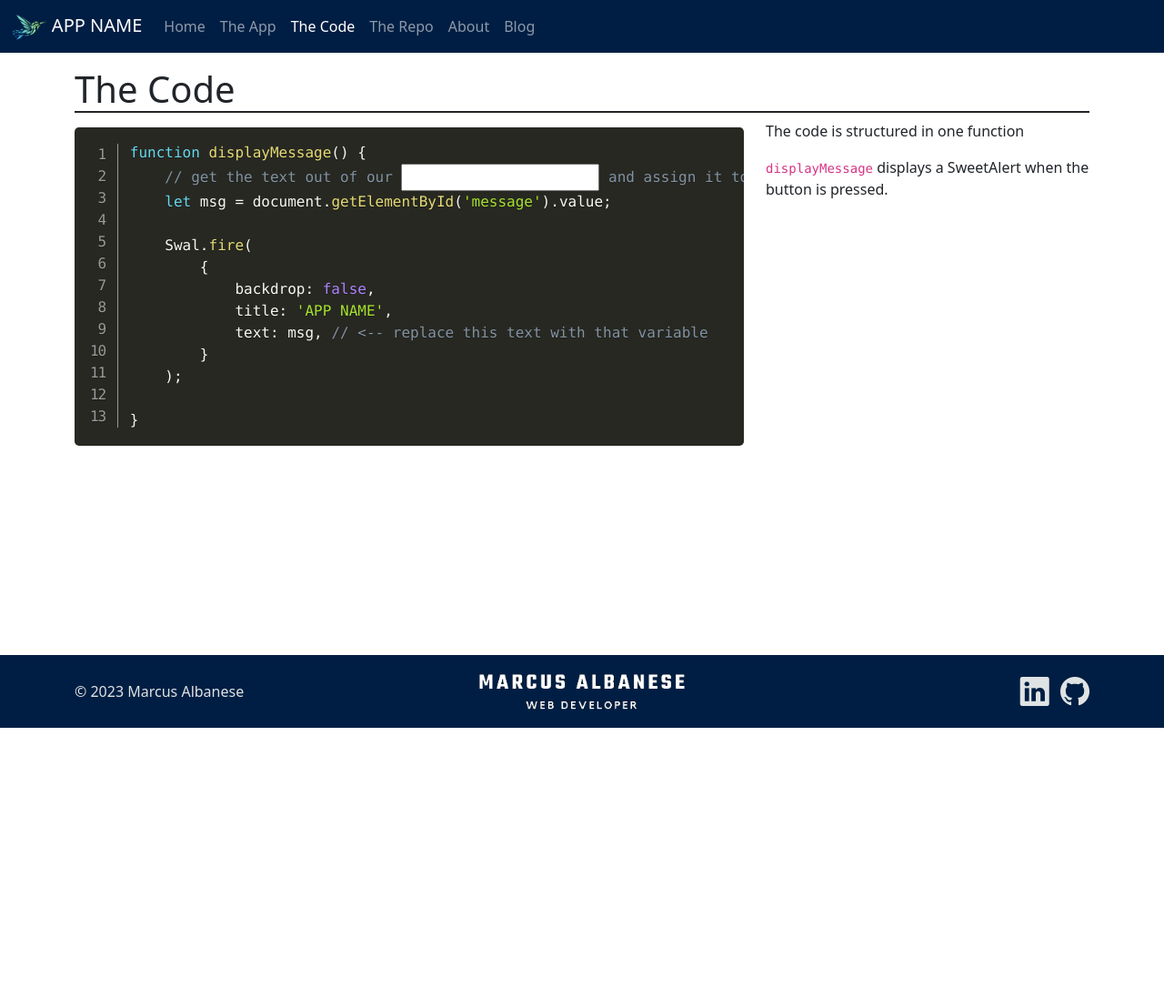
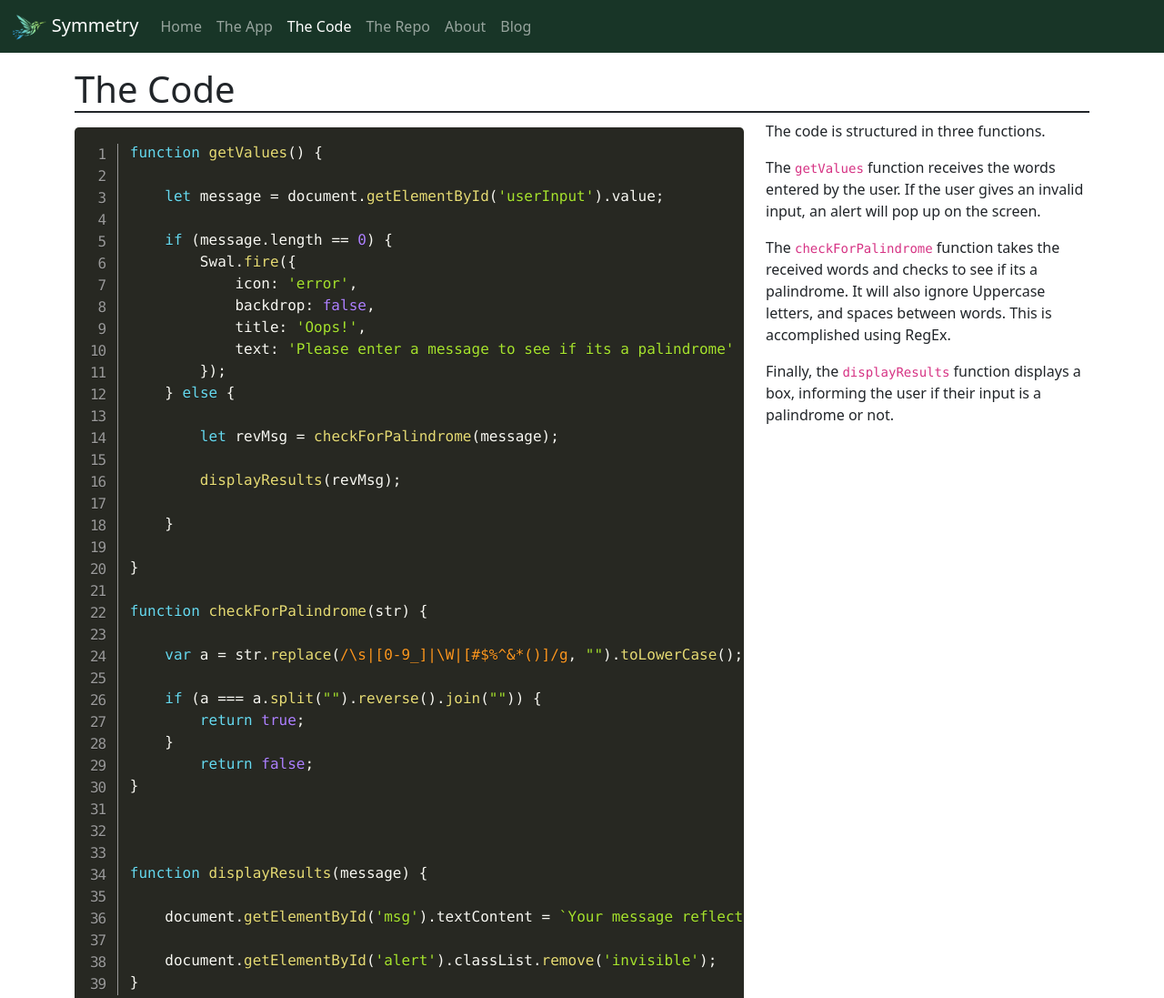
Before and after one commit to Maroswen/Tacocat, a plain HTML site: page code.html in a window 1280 px wide. Shown: the top 1097 px of the page at 91% size. Before the commit the page ends 800 px from the top, so only its background shows below. Drawn offline with nearby package versions, Linux system fonts and the light colour scheme.

Commit message:
completed requirements

```diff
--- a/code.html
+++ b/code.html
@@ -4,7 +4,7 @@
 <head>
     <meta charset="UTF-8">
     <meta name="viewport" content="width=device-width, initial-scale=1.0">
-    <title>APP NAME: A Coding Challenge</title>
+    <title>Symmetry: A Coding Challenge</title>
 
     <!-- Bootstrap CSS -->
     <link href="https://cdn.jsdelivr.net/npm/bootstrap@5.3.2/dist/css/bootstrap.min.css" rel="stylesheet"
@@ -32,7 +32,7 @@
         <div class="container-fluid">
             <a class="navbar-brand" href="/index.html">
                 <img src="/img/mainlogo.png" height="30" />
-                APP NAME
+                Symmetry
             </a>
             <button class="navbar-toggler" type="button" data-bs-toggle="collapse"
                 data-bs-target="#navbarSupportedContent" aria-controls="navbarSupportedContent" aria-expanded="false"
@@ -74,28 +74,58 @@
             <div class="col-12 col-lg-8">
                 <pre class="line-numbers">
                     <code class="language-js">
-function displayMessage() {
-    // get the text out of our <input> and assign it to a variable
-    let msg = document.getElementById('message').value;
+function getValues() {
 
-    Swal.fire(
-        {
+    let message = document.getElementById('userInput').value;
+
+    if (message.length == 0) {
+        Swal.fire({
+            icon: 'error',
             backdrop: false,
-            title: 'APP NAME',
-            text: msg, // <-- replace this text with that variable
-        }
-    );
+            title: 'Oops!',
+            text: 'Please enter a message to see if its a palindrome'
+        });
+    } else {
 
+        let revMsg = checkForPalindrome(message);
+
+        displayResults(revMsg);
+
+    }
+
+}
+
+function checkForPalindrome(str) {
+
+    var a = str.replace(/\s|[0-9_]|\W|[#$%^&*()]/g, "").toLowerCase();
+
+    if (a === a.split("").reverse().join("")) {
+        return true;
+    }
+        return false;
+}
+
+
+
+function displayResults(message) {
+
+    document.getElementById('msg').textContent = `Your message reflected is: ${message}`;
+
+    document.getElementById('alert').classList.remove('invisible');
 }
                     </code>
                 </pre>
             </div>
             <div class="col-12 col-lg-4">
                 <!-- Explain your code here -->
-                <p>The code is structured in one function</p>
-                <p>
-                    <code>displayMessage</code> displays a SweetAlert
-                    when the button is pressed.
+                <p>The code is structured in three functions.</p>
+                <p>The <code>getValues</code> function receives the words entered by the user.
+                    If the user gives an invalid input, an alert will pop up on the screen.</p>
+                <p>The <code>checkForPalindrome</code> function takes the received words and checks
+                to see if its a palindrome. It will also ignore Uppercase letters, and spaces between words.
+                This is accomplished using RegEx.</p>
+                <p>Finally, the <code>displayResults</code> function displays a box,
+                    informing the user if their input is a palindrome or not.
                 </p>
             </div>
         </div>
--- a/css/site.css
+++ b/css/site.css
@@ -1,5 +1,5 @@
 :root {
-    --ma-primary-color: #001e43; /* theme-100 or theme-200 */
+    --ma-primary-color: hsl(152, 38%, 15%); /* theme-100 or theme-200 */
     --ma-secondary-color: #ff993b; /* theme-core or theme-500 or theme-600 */
     --ma-light-color: #dfe3e4;
     --ma-dark-color: #1b1b1b;
@@ -43,7 +43,7 @@ footer .bi {
 }
 
 footer .bi:hover {
-    color: var(--ma-secondary-color);
+    color: hsl(152, 38%, 55%);
 }
 
 .devicons {
--- /dev/null
+++ b/css/themes.css
@@ -0,0 +1,32 @@
+.root {
+    --ma-green-core: #198754;
+    --ma-green-100: hsl(152, 38%, 95%);
+    --ma-green-150: hsl(152, 38%, 90%);
+    --ma-green-200: hsl(152, 38%, 85%);
+    --ma-green-300: hsl(152, 38%, 75%);
+    --ma-green-400: hsl(152, 38%, 65%);
+    --ma-green-500: hsl(152, 38%, 55%);
+    --ma-green-600: hsl(152, 38%, 45%);
+    --ma-green-700: hsl(152, 38%, 35%);
+    --ma-green-800: hsl(152, 38%, 25%);
+    --ma-green-850: hsl(152, 38%, 20%);
+    --ma-green-900: hsl(152, 38%, 15%);
+}
+
+
+
+
+[data-ma-theme="green"] {
+    --ma-theme-core: #198754;
+    --ma-theme-100: hsl(152, 38%, 95%);
+    --ma-theme-150: hsl(152, 38%, 90%);
+    --ma-theme-200: hsl(152, 38%, 85%);
+    --ma-theme-300: hsl(152, 38%, 75%);
+    --ma-theme-400: hsl(152, 38%, 65%);
+    --ma-theme-500: hsl(152, 38%, 55%);
+    --ma-theme-600: hsl(152, 38%, 45%);
+    --ma-theme-700: hsl(152, 38%, 35%);
+    --ma-theme-800: hsl(152, 38%, 25%);
+    --ma-theme-850: hsl(152, 38%, 20%);
+    --ma-theme-900: hsl(152, 38%, 15%);
+}
```
Also changed, not shown: app.html (+32 -7 lines), index.html (+8 -7 lines), js/site.js (+35 -9 lines), img/Reflection.png (added).
